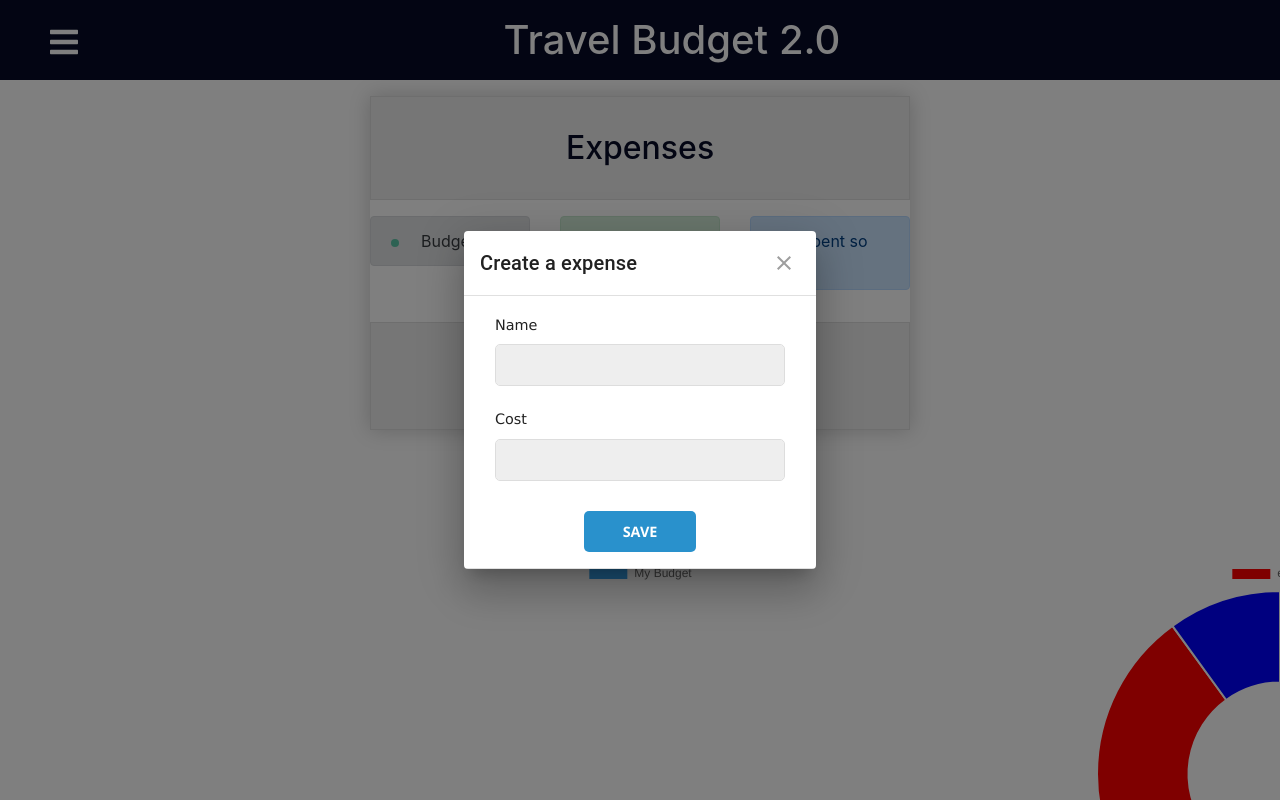
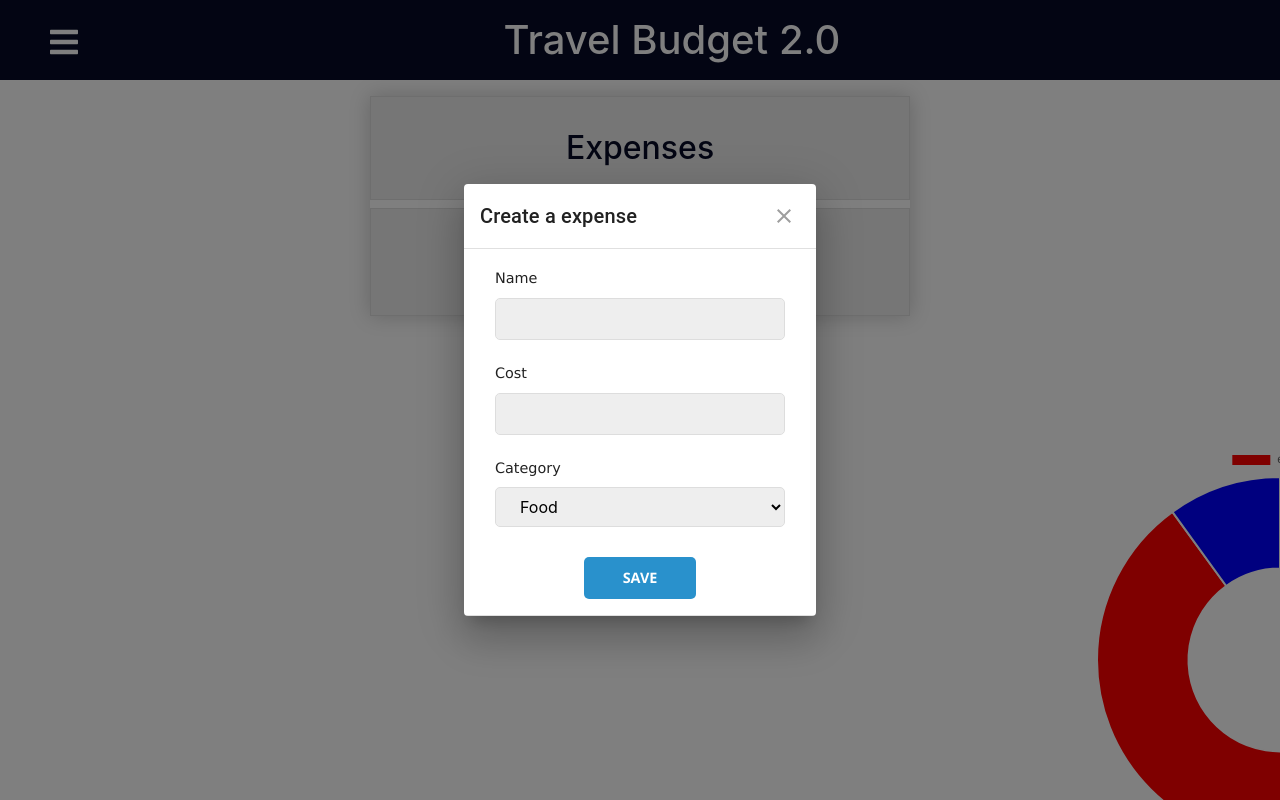
Before and after one commit to Andreas-Kalicani/travelbudget2.0, a React (Create React App) app: page /dashboard in a window 1280 px wide. Both pictures are taken after a click on the button "ADD AN EXPENSE". Shown: the top 800 px of the page. Built offline with nearby package versions, Linux system fonts and the light colour scheme.

Commit message:
added category select to modal

```diff
--- a/src/components/dashboard/add-component/AddComponent.js
+++ b/src/components/dashboard/add-component/AddComponent.js
@@ -13,7 +13,7 @@ import styled from 'styled-components';
 
 const Container = styled.div`
   width: 100%;
-  min-height:300px;
+  min-height:100px;
   margin-right: auto;
   margin-left: auto;
   margin-top: 1rem!important;
@@ -36,6 +36,7 @@ const H2 = styled.h2`
   border: 1px solid #ddd;
 
 
+
 `
 
 
@@ -50,7 +51,7 @@ const ButtonWrapper = styled.div`
 
 `
 const ExpensesListContainer = styled.div`
-  margin-top: 1rem!important;
+ /*  margin-top: 1rem!important; */
   display: flex;
   flex-wrap: wrap;
   margin-right: -15px;
@@ -71,7 +72,7 @@ const AddComponent = () => {
       <h2>Your Balance</h2>
       <div className="btn-modal">Add an expense</div>
       </div> */}
-      <div className="row mt-3">
+      {/* <div className="row mt-3">
         <div className="col-sm">
           <Budget />
         </div>
@@ -81,7 +82,7 @@ const AddComponent = () => {
         <div className="col-sm">
           <ExpenseTotal />
         </div>
-      </div>
+      </div> */}
       {/* <h3 className="mt-3">Expenses</h3> */}
       <ExpensesListContainer>
         <div className="col-sm">
--- a/src/components/dashboard/add-component/AddExpenseForm.js
+++ b/src/components/dashboard/add-component/AddExpenseForm.js
@@ -89,11 +89,18 @@ const ModalContent = styled.div`
   flex-direction:column;
   justify-content:center;
 
-
-
-
 `
-
+const Select =styled.select`
+    display:block;
+    width:100%;
+    padding-left:20px;
+    background-color: #eee;
+    height:40px;
+    border-radius: 5px;
+    border: 1px solid #ddd;
+    margin: 0px 0 20px 0;
+    box-sizing: border-box;
+`;
 
 const Label =styled.label`
     font-family:"Verdana";
@@ -197,6 +204,31 @@ const AddExpenseForm = () => {
                         onChange={event=> setCost(event.target.value)}
                     />
                 </div>
+                <div className="col-sm">
+                    <Label for="cost">Category</Label>
+                    <Select
+
+                        required="required"
+                        type="text"
+                        id="category"
+                        value="{category}"
+                        /* onChange={event=> setCost(event.target.value)} */
+                    >
+                      <option value ="" disabled hidden>Choose a category </option>
+                      <option key={1} value="Food">
+                              Food
+                      </option>
+                      <option key={2} value="Trasport">
+                              Trasport
+                      </option>
+
+                      {/* {countries.map(option => (
+                          <option key={option.countryCode} value={option.countryName}>
+                              {option.countryName}
+                          </option>
+                      ))} */}
+                    </Select>
+                </div>
                 <ButtonWrapper>
                     <ModalButton type="submit" onClick={handleClose} autoFocus>Save</ModalButton>
                 </ButtonWrapper>
--- a/src/components/dashboard/add-component/ExpenseItem.js
+++ b/src/components/dashboard/add-component/ExpenseItem.js
@@ -28,8 +28,36 @@ const ExpenseItemAmount = styled.span`
     vertical-align: baseline;
     border-radius: .50rem;
     transition: color .15s ease-in-out,background-color .15s ease-in-out,border-color .15s ease-in-out,box-shadow .15s ease-in-out;
-    color: #FF2900;
+    color: ${props=>props.theme.colors.red};
     margin-right: 1rem!important;
+
+`
+
+const ItemLi = styled.li`
+    text-align: -webkit-match-parent;
+    box-sizing: border-box;
+    position: relative;
+    display: block;
+    padding: .75rem 1.25rem;
+    background-color: #fff;
+    border: 1px solid rgba(0,0,0,.125);
+    display: flex!important;
+    justify-content: space-between!important;
+    align-items: center!important;
+    border-top-left-radius: inherit;
+    border-top-right-radius: inherit;
+    font-weight:bold;
+    color:${props=>props.theme.colors.primary};
+    /* &:last-child{
+    border-top-left-radius: inherit;
+    border-top-right-radius: inherit;
+    }
+
+    &:last-child{
+    border-bottom-right-radius: inherit;
+    border-bottom-left-radius: inherit;
+    }
+ */
 
 `
 
@@ -44,16 +72,18 @@ const ExpenseItem = (props) => {
 
     }
 
+
+
     return (
-        <li className="list-group-item d-flex justify-content-between align-items-center">
+        <ItemLi>
             {props.name}
-            <div className="">
+            <div>
                 <ExpenseItemAmount>
-                    - {destinationCurrencyCode}{props.cost}
+                    - {props.cost}  {destinationCurrencyCode}
                 </ExpenseItemAmount>
                 <TiDelete size="1.5em" onClick={handleDeleteExpense}></TiDelete>
             </div>
-        </li>
+        </ItemLi>
     )
 }
 
```
